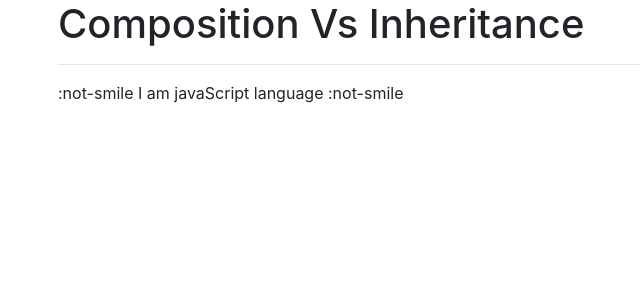
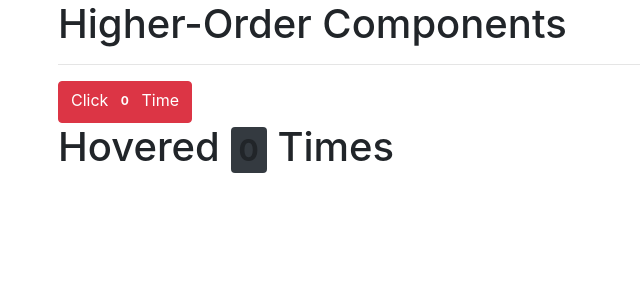
Before and after one commit to masud001/react-practice, a React (Create React App) app: page / in a window 1280 px wide. Shown: the top 300 px of the page, without its empty margins (27-667 px from the left). Built offline with nearby package versions, Linux system fonts and the light colour scheme.

Commit message:
react inheritence learning

```diff
--- a/src/App.js
+++ b/src/App.js
@@ -1,15 +1,17 @@
 import React, { Component } from 'react';
-import Text from './Components/Composition/Text';
-import Emoji from './Components/Composition/Emoji';
+import ClickCounter from './Components/hoc/ClickCounter';
+import HoverCounter from './Components/hoc/HoverCounter';
+
 class App extends Component {
 	render() {
 		return (
 			<React.Fragment>
 				<div className='App'>
 					<div className='container'>
-						<h1 className=' text-capitalize '>Composition vs Inheritance</h1>
+						<h1 className=' text-capitalize '>Higher-Order Components</h1>
 						<hr />
-						<Emoji>{({ addEmoji }) => <Text addEmoji={addEmoji} />}</Emoji>
+						<ClickCounter />
+						<HoverCounter />
 					</div>
 				</div>
 			</React.Fragment>
--- /dev/null
+++ b/src/Components/hoc/ClickCounter.jsx
@@ -0,0 +1,28 @@
+import React, { Component } from 'react';
+import withCounter from './withCounter';
+const ClickCounter = (props) => {
+	const { count, incrementCount } = props;
+	return (
+		<div>
+			<button className='btn btn-danger text-capitalize' onClick={incrementCount}>
+				click <span className='badge p-2 bg-black '>{count}</span> time
+			</button>
+		</div>
+	);
+};
+
+export default withCounter(ClickCounter);
+
+// export default class ClickCounter extends Component {
+
+// 	render() {
+// 		const { count } = this.state;
+// 		return (
+// 			<div>
+// 				<button className='btn btn-danger text-capitalize' onClick={this.incrementCount}>
+// 					click <span className='badge p-2 bg-black '>{count}</span> time
+// 				</button>
+// 			</div>
+// 		);
+// 	}
+// }
--- /dev/null
+++ b/src/Components/hoc/HoverCounter.jsx
@@ -0,0 +1,36 @@
+import React, { Component } from 'react';
+import withCounter from './withCounter';
+export const HoverCounter = (props) => {
+	const { count, incrementCount } = props;
+	return (
+		<div>
+			<h1 onMouseOver={incrementCount} className='text-capitalize'>
+				hovered <span className='badge bg-dark p-2'>{count} </span> times
+			</h1>
+		</div>
+	);
+};
+
+export default withCounter(HoverCounter);
+
+// export default class HoverCounter extends Component {
+// 	state = {
+// 		count: 0,
+// 	};
+// 	incrementCount = () => {
+// 		this.setState(
+// 			// count: this.state.count + 1,
+// 			(prevState) => ({ count: prevState.count + 1 })
+// 		);
+// 	};
+// 	render() {
+// 		const { count } = this.state;
+// 		return (
+// 			<div>
+// 				<h1 onMouseOver={this.incrementCount} className='text-capitalize'>
+// 					hovered <span className='badge bg-dark p-2'>{count} </span> times
+// 				</h1>
+// 			</div>
+// 		);
+// 	}
+// }
--- /dev/null
+++ b/src/Components/hoc/withCounter.jsx
@@ -0,0 +1,23 @@
+import React, { Component } from 'react';
+
+const withCounter = (OriginalComponent) => {
+	class NewComponent extends Component {
+		state = {
+			count: 0,
+		};
+		incrementCount = () => {
+			this.setState(
+				// count: this.state.count + 1,
+				(prevState) => ({ count: prevState.count + 1 })
+			);
+		};
+
+		render() {
+			const { count } = this.state;
+			return <OriginalComponent count={count} incrementCount={this.incrementCount} />;
+		}
+	}
+	return NewComponent;
+};
+
+export default withCounter;
```
